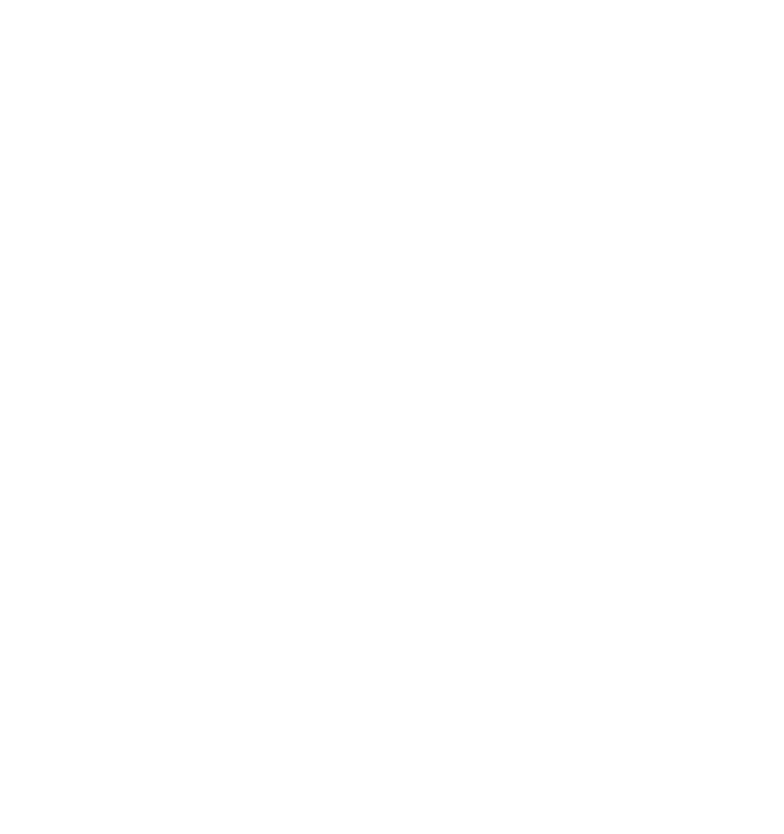
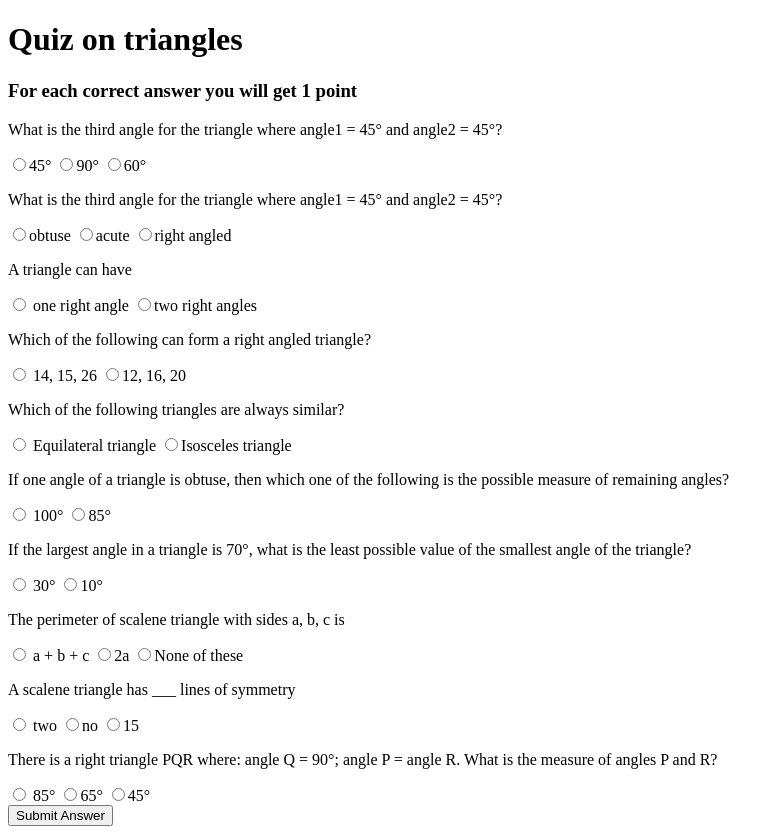
Before and after one commit to sushmita2109/neogcamp-markTweleve, a plain HTML site: page quiz.html in a window 1280 px wide. Shown: the whole page, without its empty margins (0-784 px from the left). Before the commit the page ends 800 px from the top, so only its background shows below. Drawn offline with Linux system fonts and the light colour scheme.

Commit message:
Updated quiz html

```diff
--- a/quiz.html
+++ b/quiz.html
@@ -7,6 +7,67 @@
     <title>Triangle Quiz</title>
 </head>
 <body>
-
+    <h1>Quiz on triangles</h1>
+    <h3>For each correct answer you will get 1 point</h3>
+    <form class="quiz-form">
+        <div class="question-container">
+            <p>What is the third angle for the triangle where angle1 = 45° and angle2 = 45°? </p>
+            <label><input type="radio" name="question1" value="45°" />45°</label>
+            <label><input type="radio" name="question1" value="90°" />90°</label>
+            <label><input type="radio" name="question1" value="60°" />60°</label>
+        </div>
+        <div class="question-container">
+            <p>What is the third angle for the triangle where angle1 = 45° and angle2 = 45°?</p>
+            <label><input type="radio" name="question1" value="obtuse" />obtuse</label>
+            <label><input type="radio" name="question1" value="acute " />acute </label>
+            <label><input type="radio" name="question1" value="right angled" />right angled</label>
+        </div>
+        <div class="question-container">
+            <p>A triangle can have</p>
+            <label><input type="radio" name="question1" value=" one right angle" /> one right angle</label>
+            <label><input type="radio" name="question1" value="two right angles " />two right angles </label>
+        </div>
+        <div class="question-container">
+            <p>Which of the following can form a right angled triangle?</p>
+            <label><input type="radio" name="question1" value=" 14, 15, 26" /> 14, 15, 26</label>
+            <label><input type="radio" name="question1" value="12, 16, 20 " />12, 16, 20</label>
+        </div>
+        <div class="question-container">
+            <p>Which of the following triangles are always similar?</p>
+            <label><input type="radio" name="question1" value=" Equilateral triangle" /> Equilateral triangle</label>
+            <label><input type="radio" name="question1" value="Isosceles triangle " />Isosceles triangle</label>
+        </div>
+        <div class="question-container">
+            <p>If one angle of a triangle is obtuse, then which one of the following is the possible measure of remaining angles?</p>
+            <label><input type="radio" name="question1" value="  100°" /> 100°</label>
+            <label><input type="radio" name="question1" value=" 85° " />85°</label>
+        </div>
+        <div class="question-container">
+            <p>If the largest angle in a triangle is 70°, what is the least possible value of the smallest angle of the triangle?</p>
+            <label><input type="radio" name="question1" value="  30°" /> 30°</label>
+            <label><input type="radio" name="question1" value=" 10° " />10°</label>
+        </div>
+        <div class="question-container">
+            <p>The perimeter of scalene triangle with sides a, b, c is</p>
+            <label><input type="radio" name="question1" value="  a + b + c" /> a + b + c</label>
+            <label><input type="radio" name="question1" value=" 2a " />2a</label>
+            <label><input type="radio" name="question1" value="None of these " />None of these</label>
+        </div>
+        <div class="question-container">
+            <p>A scalene triangle has ___ lines of symmetry</p>
+            <label><input type="radio" name="question1" value="two " /> two </label>
+            <label><input type="radio" name="question1" value="no " />no</label>
+            <label><input type="radio" name="question1" value="15 " />15</label>
+        </div>
+        <div class="question-container">
+            <p>There is a right triangle PQR where: angle Q = 90°; angle P = angle R. What is the measure of angles P and R?</p>
+            <label><input type="radio" name="question1" value="85°" /> 85° </label>
+            <label><input type="radio" name="question1" value="65°" />65°</label>
+            <label><input type="radio" name="question1" value="45°" />45°</label>
+        </div>
+    </form>
+    <button id="submit-btn">Submit Answer</button>
+        <div id="output-div"></div>
+        <script src="quiz.js"></script>
 </body>
 </html>
```
